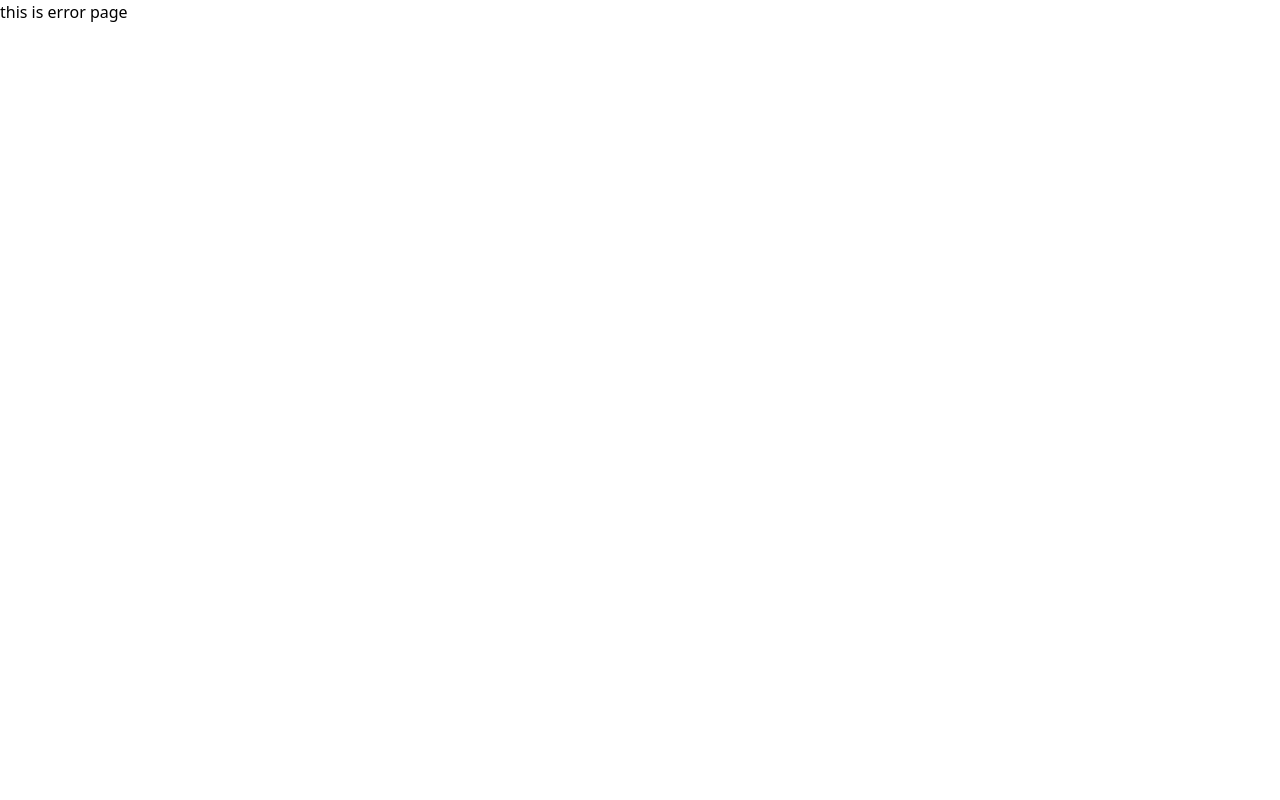
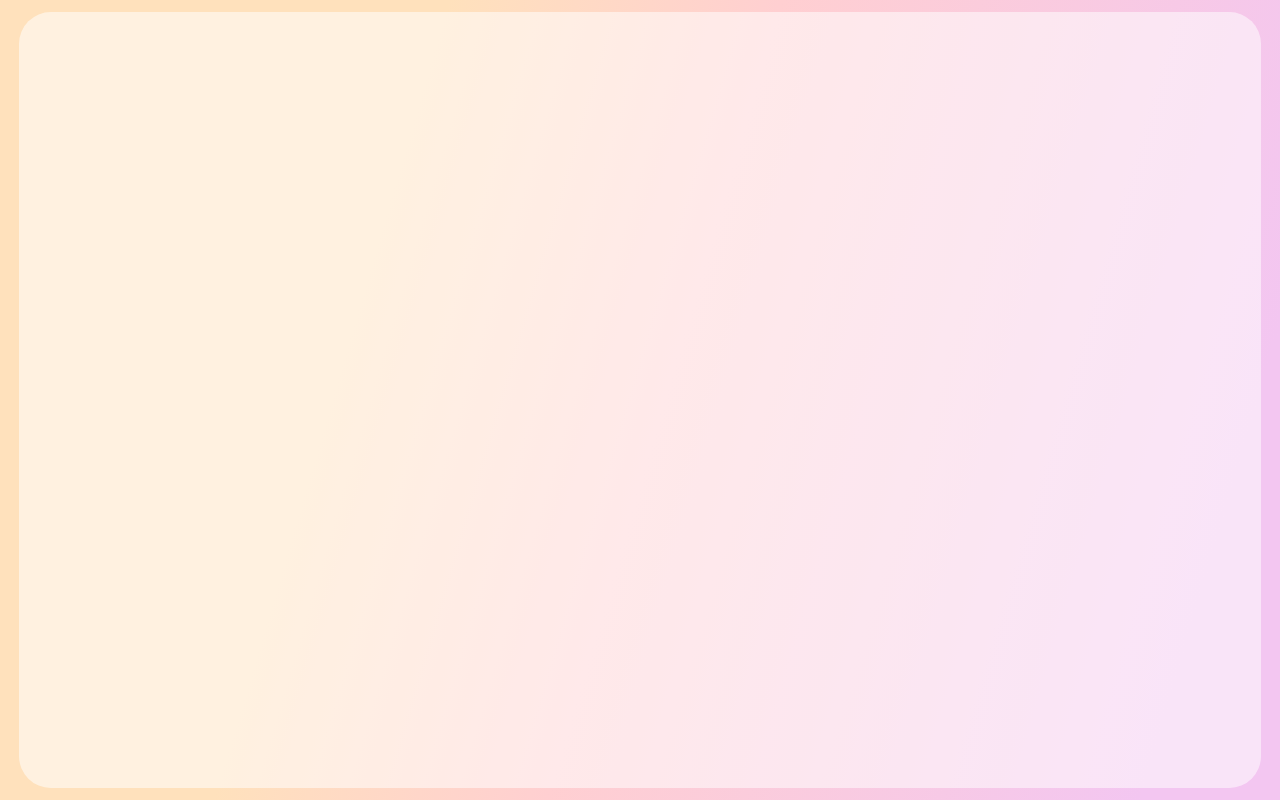
Before and after one commit to jahedasultana/Health-Track, a React (Vite) app in the folder client/: page /dashboard in a window 1280 px wide. Before the commit this address had no page. Built offline with nearby package versions, Linux system fonts and the light colour scheme.

Commit message:
create row css class

```diff
--- /dev/null
+++ b/client/src/dashboard/Dashboard.jsx
@@ -0,0 +1,12 @@
+
+const Dashboard = () => {
+    return (
+        <div className="App">
+           <div className="AppGlass">
+
+           </div>
+        </div>
+    );
+};
+
+export default Dashboard;
--- a/client/src/index.css
+++ b/client/src/index.css
@@ -7,3 +7,40 @@
 @tailwind base;
 @tailwind components;
 @tailwind utilities;
+
+:root {
+    --yellow: linear-gradient(180deg, #F8D49A -146.42%, #FAD79D -46.42%);
+    --orange: #fca61f;
+    --black: #242d49;
+    --gray: #788097;
+    --purple: linear-gradient(180deg, #BB67FF 0%, #C484F3 100%);
+    --pink: #FF919D;
+    --glass: rgba(255, 255, 255, 0.54);
+    --boxShadow: 0px 19px 60px rgb(0 0 0 / 8%);
+    --smboxShadow: -79px 51px 60px rgba(0, 0, 0, 0.08);
+    --activeItem: #f799a354;
+  }
+
+
+.App{
+    background: linear-gradient(
+        106.37deg,
+        #ffe1bc 29.63%,
+        #ffcfd1 51.55%,
+        #f3c6f1 90.85%
+    );
+    height: 100vh;
+    display: flex;
+    justify-content: center;
+    align-items: center;
+
+}
+
+.AppGlass{
+    display: grid;
+    height: 97%;
+    width: 97%;
+    border-radius: 2rem;
+    background-color: var(--glass);
+    overflow: hidden;
+}
```
Also changed, not shown: client/src/router/Router.jsx (+14 -0 lines).
